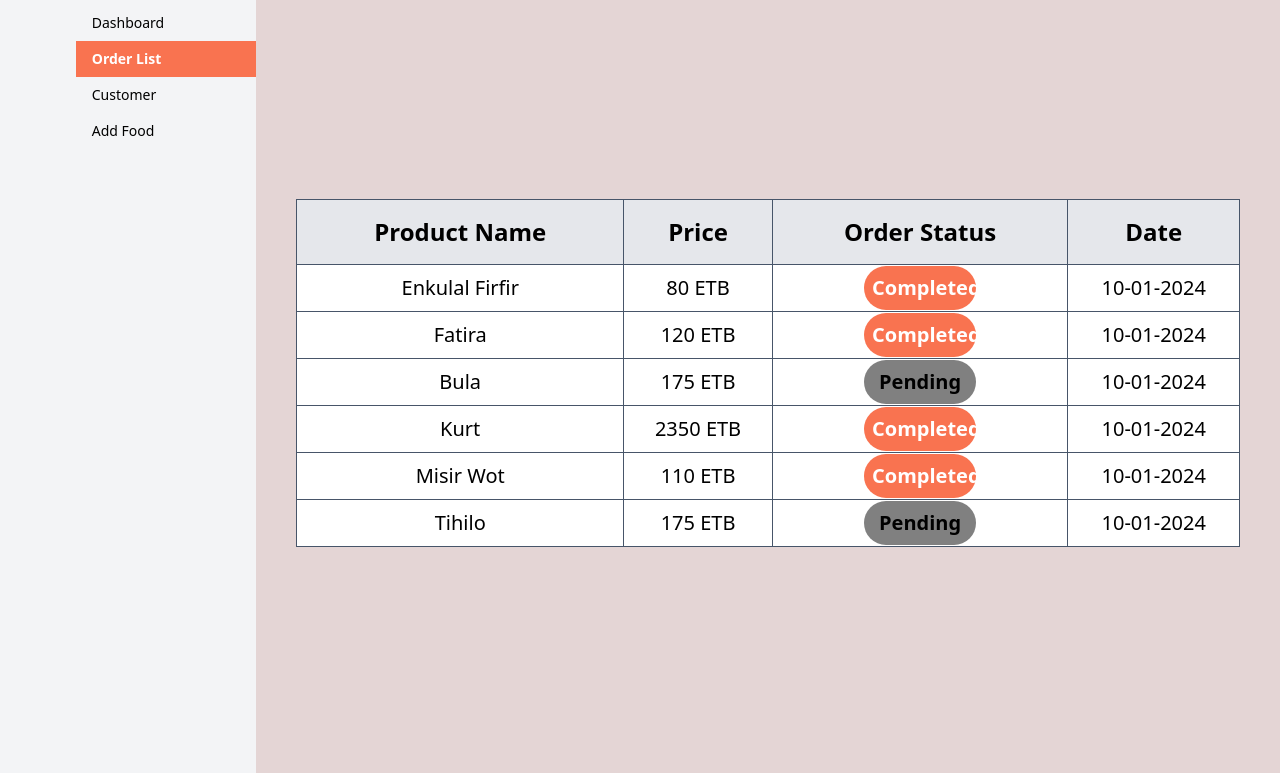
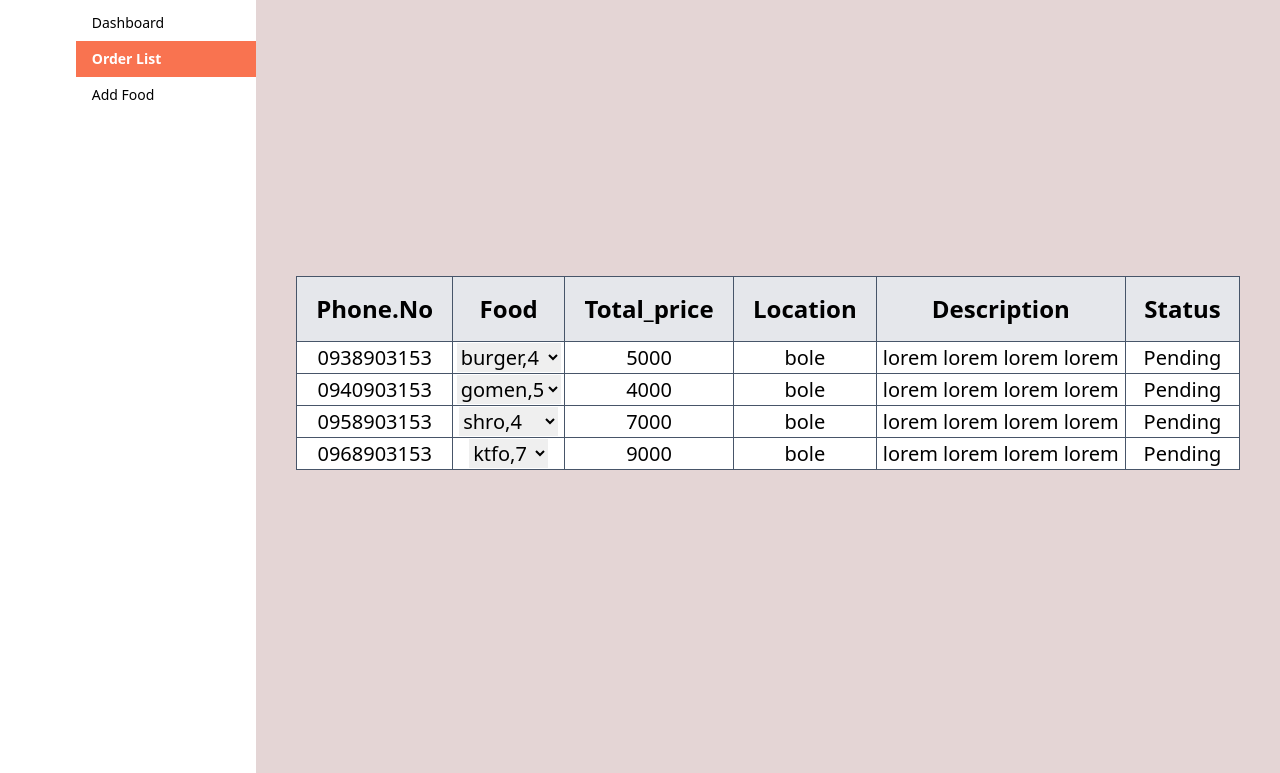
Before and after one commit to Lemidinku/Digital-Restaurant, a website: page frontend/src/admin/order-list.html in a window 1280 px wide. Shown: the part 27-800 px from the top of the page. Drawn offline with nearby package versions, Linux system fonts and the light colour scheme.

Commit message:
added functionality for admin side pages

```diff
--- a/frontend/src/admin/order-list.html
+++ b/frontend/src/admin/order-list.html
@@ -4,8 +4,11 @@
         <meta charset="UTF-8">
         <meta name="viewport" content="width=device-width, initial-scale=1.0">
         <link rel="icon" type="image/x-icon" href="../IMAGES/favicon.png">
-        <title>Order-list</title>
+        <title>Customer</title>
+
         <link rel="stylesheet" href="../dist/output.css">
+        <script src="https://cdn.tailwindcss.com"></script>
+
         <style>
             #main_page {
                 background-color: #E4D5D5;
@@ -15,82 +18,45 @@
                 top: 0;
                 left: 0;
             }
-            #order-list {
+            #customer {
                 width: 200%;
                 background-color: #F97350;
                 color: white;
             }
-            #completed {
-                background-color: #F97350;
-            }
-            #pending {
-                background-color: gray;
-            }
         </style>
     </head>
-    <body class="flex bg-gray-100">
+    <body class="flex">
         <aside class="bg-whte-800 text-black h-screen w-1/5">
             <a href="../main/main-starter.html"><img class="w-24" id="top_logo" src="../IMAGES/Logo-one.png" alt="Logo"></a>
             <div class="flex flex-col items-center justify-between h-full">
                 <nav class="text-left mt-8">
                     <a href="dashboard.html" class="block py-2 px-4 text-sm">Dashboard</a>
-                    <a href="#" class="block py-2 px-4 text-sm font-bold" id="order-list">Order List</a>
-                    <a href="customer.html" class="block py-2 px-4 text-sm">Customer</a>
+
+                    <a href="#" class="block py-2 px-4 text-sm font-bold" id="customer">Order List</a>
                     <a href="add_food.html" class="block py-2 px-4 text-sm">Add Food</a>
                 </nav>
             </div>
         </aside>
         <div class="w-4/5" id="main_page">
-            <div class="h-screen flex items-center justify-center">
-                <table class="w-full m-10 text-sm text-center justify-center">
+            <div class="h-screen flex items-center">
+                <table class="w-full m-10 text-center">
                     <thead>
                         <tr class="text-2xl">
-                            <th class="bg-gray-200 border border-slate-600 border-gray p-4">Product Name</th>
-                            <th class="bg-gray-200 border border-slate-600 border-gray p-4">Price</th>
-                            <th class="bg-gray-200 border border-slate-600 border-gray p-4">Order Status</th>
-                            <th class="bg-gray-200 border border-slate-600 border-gray p-4">Date</th>
+                            <th class="bg-gray-200 border border-slate-600 border-gray p-4">Phone.No</th>
+                            <th class="bg-gray-200 border border-slate-600 border-gray p-4">Food</th>
+                            <th class="bg-gray-200 border border-slate-600 border-gray p-4">Total_price</th>
+                            <th class="bg-gray-200 border border-slate-600 border-gray p-4">Location</th>
+                            <th class="bg-gray-200 border border-slate-600 border-gray p-4">Description</th>
+                            <th class="bg-gray-200 border border-slate-600 border-gray p-4">Status</th>
                         </tr>
                     </thead>
-                    <tbody class="bg-white text-xl text-black">
-                        <tr>
-                            <td class="border border-slate-600 border-gray">Enkulal Firfir</td>
-                            <td class="border border-slate-600 border-gray">80 ETB</td>
-                            <td class="border border-slate-600 border-gray"><button class="w-28 text-white font-semibold p-2 rounded-3xl" id="completed">Completed</button></td>
-                            <td class="border border-slate-600 border-gray">10-01-2024</td>
-                        </tr>
-                        <tr>
-                            <td class="border border-slate-600 border-gray">Fatira</td>
-                            <td class="border border-slate-600 border-gray">120 ETB</td>
-                            <td class="border border-slate-600 border-gray"><button class="w-28 text-white font-semibold p-2 rounded-3xl " id="completed">Completed</button></td>
-                            <td class="border border-slate-600 border-gray">10-01-2024</td>
-                        </tr>
-                        <tr>
-                            <td class="border border-slate-600 border-gray">Bula</td>
-                            <td class="border border-slate-600 border-gray">175 ETB</td>
-                            <td class="border border-slate-600 border-gray"><button class="w-28 text-black font-semibold p-2 rounded-3xl " id="pending">Pending</button></td>
-                            <td class="border border-slate-600 border-gray">10-01-2024</td>
-                        </tr>
-                        <tr>
-                            <td class="border border-slate-600 border-gray">Kurt</td>
-                            <td class="border border-slate-600 border-gray">2350 ETB</td>
-                            <td class="border border-slate-600 border-gray"><button class="w-28 text-white font-semibold p-2 rounded-3xl " id="completed">Completed</button></td>
-                            <td class="border border-slate-600 border-gray">10-01-2024</td>
-                        </tr>
-                        <tr>
-                            <td class="border border-slate-600 border-gray">Misir Wot</td>
-                            <td class="border border-slate-600 border-gray">110 ETB</td>
-                            <td class="border border-slate-600 border-gray"><button class="w-28 text-white font-semibold p-2 rounded-3xl " id="completed">Completed</button></td>
-                            <td class="border border-slate-600 border-gray">10-01-2024</td>
-                        </tr>
-                        <tr>
-                            <td class="border border-slate-600 border-gray">Tihilo</td>
-                            <td class="border border-slate-600 border-gray">175 ETB</td>
-                            <td class="border border-slate-600 border-gray"><button class="w-28 text-black font-semibold p-2 rounded-3xl " id="pending">Pending</button></td>
-                            <td class="border border-slate-600 border-gray">10-01-2024</td>
-                        </tr>
+                    <tbody id="table_content" class="bg-white text-xl text-black">
+
+
                     </tbody>
                 </table>
             </div>
         </div>
+        <script src="./order-list.js"></script>
     </body>
 </html>
--- /dev/null
+++ b/frontend/src/admin/order-list.js
@@ -0,0 +1,88 @@
+function changeContent(content) {
+    document.getElementById('table_content').innerHTML = content;
+  }
+
+  //by default fetch the starter
+  document.addEventListener('DOMContentLoaded',  function () {
+
+    const orderData = [
+        {
+        "id":1,
+        "phone":"0938903153" ,
+        "total_price": 5000 ,
+        "meals":[{"burger" : 4} , {"gomen" : 1} ] ,
+        "location" : "bole" ,
+        "remark" : "lorem lorem lorem lorem "
+        } ,
+        {
+        "id":2,
+        "phone":"0940903153" ,
+        "total_price": 4000 ,
+        "meals":[{"gomen" : 5} , {"frfr" : 3} ] ,
+        "location" : "bole" ,
+        "remark" : "lorem lorem lorem lorem "
+        } ,
+        {
+        "id":3,
+        "phone":"0958903153" ,
+        "total_price": 7000 ,
+        "meals":[{"shro" : 4} , {"burger" : 7} ] ,
+        "location" : "bole" ,
+        "remark" : "lorem lorem lorem lorem "
+        } ,
+        {
+        "id":4,
+        "phone":"0968903153" ,
+        "total_price": 9000 ,
+        "meals":[{"ktfo" : 7} , {"shro" : 4} ] ,
+        "location" : "bole" ,
+        "remark" : "lorem lorem lorem lorem "
+        }
+    ]
+    const orderHTML = orderData.map(item =>{
+        let meal_list = ''
+        for(let meal in item.meals){
+            if (item.meals.hasOwnProperty(meal)){
+                let value = item.meals[meal]
+                const [m]= Object.entries(value)
+                meal_list += `<option value="${m},"> ${m} </option>`
+
+                console.log(m)
+            }
+        }
+
+        let complete =`
+    <tr>
+    <td class="border border-slate-600 border-gray">${item.phone}</td>
+    <td class="border border-slate-600 border-gray"><select>
+
+        ${meal_list}
+
+
+    </select></td>
+    <td class="border border-slate-600 border-gray">${item.total_price}</td>
+    <td class="border border-slate-600 border-gray">${item.location}</td>
+    <td class="border border-slate-600 border-gray">${item.remark}</td>
+    <td class="border border-slate-600 border-gray "><button id="done_${item.id}" data-item='${JSON.stringify(item.id)}' onclick="handlerequast(this) class="text-green-500" >Pending</button></td>
+</tr>
+
+
+    `
+return complete}).join('');
+
+
+    changeContent(orderHTML)
+
+
+})
+
+
+function handlerequast(item) {
+    console.log("yes")
+
+    const doneButton = document.getElementById(`done_${item}`);
+    doneButton.textContent = 'Done'
+
+
+}
+          // Parse the JSON data
```
Also changed, not shown: frontend/src/admin/add_food.html (+55 -9 lines), frontend/src/admin/admin.js (added, +36 -0 lines), frontend/src/admin/customer.html (deleted, +0 -90 lines), frontend/src/admin/dashboard.html (+3 -3 lines).
